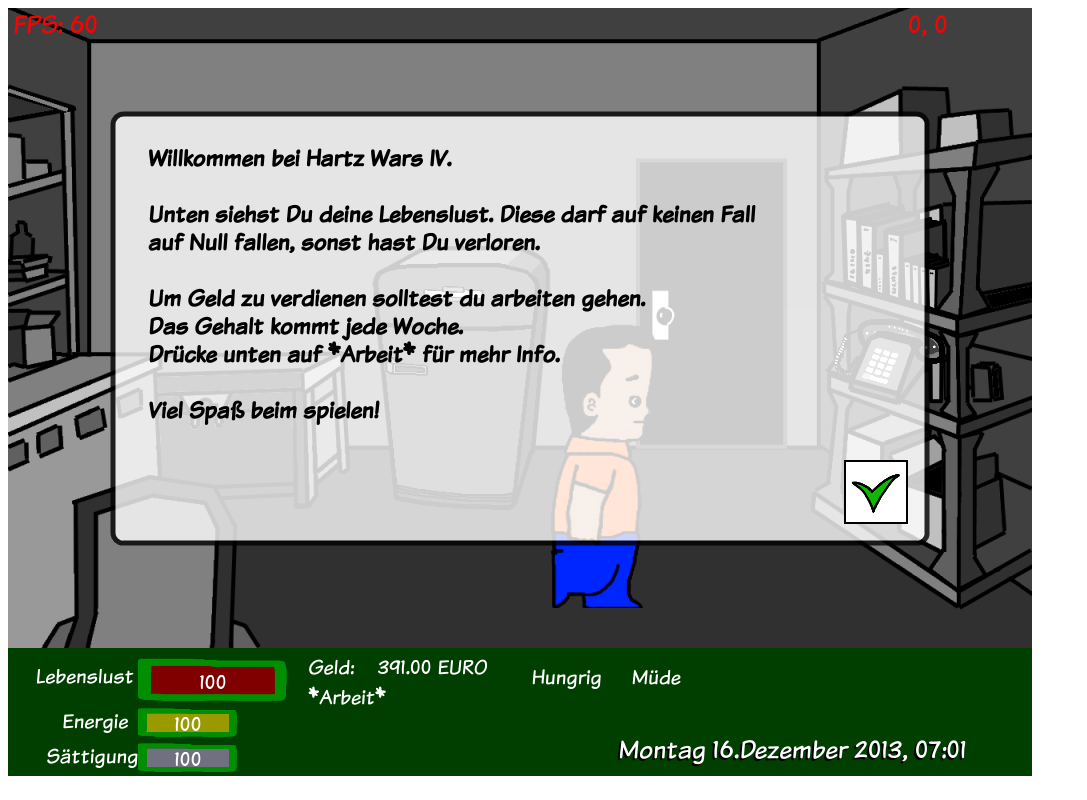
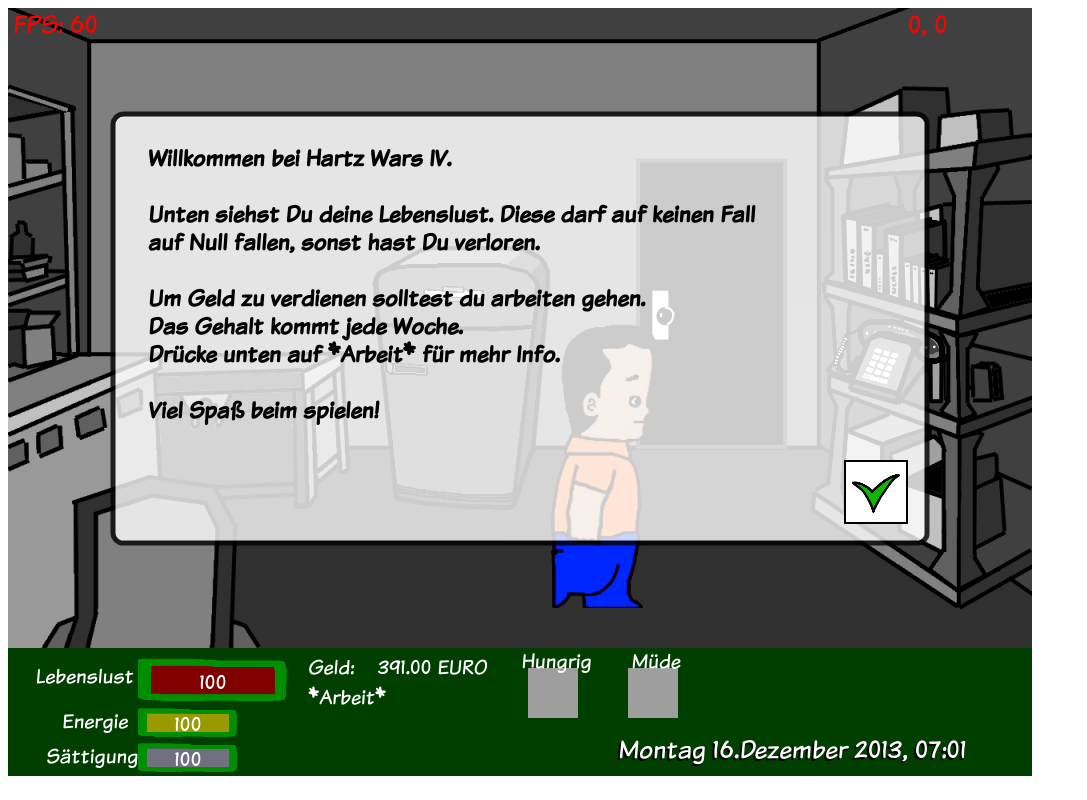
Before and after one commit to ReddogStone/hartz-wars-iv, a plain HTML site: page index.html in a window 1280 px wide. Shown: the whole page, without its empty margins (0-1087 px from the left). Drawn offline with Linux system fonts and the light colour scheme.

Commit message:
Implemented a rudimentary asset system
- Added an asset manager
- Texture manager now does callbacks for every image
- The perk now only stores a texture id
- Added totally not-fancy loading screen

```diff
--- /dev/null
+++ b/engine/assetmanager.js
@@ -0,0 +1,19 @@
+'use strict';
+
+function AssetManager() {
+};
+AssetManager.extends(Object, {
+	load: function(assets, progressCallback) {
+		var loadCount = 0;
+		assets.images.forEach(function(path) {
+			Engine.textureManager.loadImage(path, function() {
+				loadCount++;
+				progressCallback(loadCount);
+			});
+		});
+		for (var id in assets.textures) {
+			var description = assets.textures[id];
+			Engine.textureManager.create(id, description.image, description.sourceRect);
+		}
+	}
+});
--- a/engine/engine.js
+++ b/engine/engine.js
@@ -3,5 +3,6 @@
 var Engine = {
 	init: function() {
 		this.textureManager = new TextureManager();
+		this.assetManager = new AssetManager();
 	}
 };
--- a/engine/sprite.js
+++ b/engine/sprite.js
@@ -66,7 +66,11 @@ Sprite.extends(Node, {
 			}
 
 			sRect = sRect || new Rect(0, 0, width, height);
-			context.drawImage(texture, sRect.x, sRect.y, sRect.sx, sRect.sy, 0, 0, size.x, size.y);
+			try {
+				context.drawImage(texture, sRect.x, sRect.y, sRect.sx, sRect.sy, 0, 0, size.x, size.y);
+			} catch(e) {
+				throw e;
+			}
 		} else if (this.color) {
 			context.fillStyle = this.color.toString();
 			context.fillRect(0, 0, size.x, size.y);
--- a/engine/texturemanager.js
+++ b/engine/texturemanager.js
@@ -1,4 +1,30 @@
 'use strict';
+
+var callbackQueue = {
+	queue: [],
+	busy: false,
+	performCallback: function() {
+		console.log('Perform callback');
+		if (this.queue.length > 0) {
+			this.busy = true;
+			var callback = this.queue.shift();
+			callback();
+
+			var self = this;
+			window.setTimeout(function() {
+				self.performCallback();
+			}, 100);
+		} else {
+			this.busy = false;
+		}
+	},
+	addCallback: function(callback) {
+		this.queue.push(callback);
+		if (!this.busy) {
+			this.performCallback();
+		}
+	}
+};
 
 function Texture(image, sourceRect) {
 	var self = this;
@@ -55,32 +81,45 @@ TextureManager.extends(Object, {
 			this.onAllLoaded();
 		}
 	},
-	loadImage: function(path) {
+	loadImage: function(path, callback) {
 		var self = this;
 		var image = new Image();
 		image.onload = function() {
 			self._finishedLoading(path);
+			callback();
+		};
+		image.onError = function() {
+			delete self._images[path];
 		};
 		image.src = path;
 		this._images[path] = image;
 		return image;
 	},
 	getImage: function(path) {
+		if (!path) {
+			return null;
+		}
+
 		var image = this._images[path];
 		if (!image) {
 			image = this.loadImage(path);
 		}
 		return image;
 	},
-	createTexture: function(id, path, sourceRect) {
-		var texture = new Texture(this.getImage(path), sourceRect);
+	create: function(id, path, sourceRect) {
+		var image = this.getImage(path);
+		if (!image) {
+			return null;
+		}
+
+		var texture = new Texture(image, sourceRect);
 		this._textures[id] = texture;
 		return texture;
 	},
 	get: function(id) {
 		var texture = this._textures[id];
 		if (!texture) {
-			texture = this.createTexture(id, id);
+			texture = this.create(id, id);
 		}
 		return texture;
 	}
--- /dev/null
+++ b/game/assets.js
@@ -0,0 +1,87 @@
+'use strict';
+
+var ASSETS = {
+	images: [
+		'data/arrow_buttons.png',
+		'data/bar_bg.png',
+		'data/bar_door_highlight.png',
+		'data/beer_bottle.png',
+		'data/burger_menu.png',
+		'data/buttons.png',
+		'data/dialog_bg.png',
+		'data/doener.png',
+		'data/effect_message_bg.png',
+		'data/fridge.png',
+		'data/fridge_highlight.png',
+		'data/home_books.png',
+		'data/home_books_highlight.png',
+		'data/map.png',
+		'data/map_bg.png',
+		'data/map_selection.png',
+		'data/office_bg.png',
+		'data/office_door_highlight.png',
+		'data/phone.png',
+		'data/phone_highlight.png',
+		'data/progress.png',
+		'data/room_bg.png',
+		'data/room_chest_highlight.png',
+		'data/room_door_highlight.png',
+		'data/sausage.png',
+		'data/street_bar_door_highlight.png',
+		'data/street_bg.png',
+		'data/street_home_door_highlight.png',
+		'data/street_to_supermarket_highlight.png',
+		'data/supermarket_buy_bg.png',
+		'data/supermarket_door_highlight.png',
+		'data/supermarket_food.png',
+		'data/supermarket_inside_bg.png',
+		'data/supermarket_outside_bg.png',
+		'data/supermarket_to_street_highlight.png',
+		'data/walk_anim.png',
+		'data/walk_anim_gray.png',
+		'http://icons.iconarchive.com/icons/iconka/meow-2/256/cat-hungry-icon.png',
+		'http://icons.iconarchive.com/icons/flameia/aqua-smiles/128/I-am-tired-icon.png'
+	],
+	textures: {
+		'data/arrow_up': { image: 'data/arrow_buttons.png', sourceRect: {x: 0, y: 0, sx: 16, sy: 16} },
+		'data/arrow_down': { image: 'data/arrow_buttons.png', sourceRect: {x: 0, y: 16, sx: 16, sy: 16} },
+		'data/bar_bg': { image: 'data/bar_bg.png' },
+		'data/bar_door_highlight': { image: 'data/bar_door_highlight.png' },
+		'data/beer_bottle': { image: 'data/beer_bottle.png' },
+		'data/burger_menu': { image: 'data/burger_menu.png' },
+		'data/buttons': { image: 'data/buttons.png' },
+		'data/dialog_bg': { image: 'data/dialog_bg.png' },
+		'data/doener': { image: 'data/doener.png' },
+		'data/effect_message_bg': { image: 'data/effect_message_bg.png' },
+		'data/fridge': { image: 'data/fridge.png' },
+		'data/fridge_highlight': { image: 'data/fridge_highlight.png' },
+		'data/home_books': { image: 'data/home_books.png' },
+		'data/home_books_highlight': { image: 'data/home_books_highlight.png' },
+		'data/map': { image: 'data/map.png' },
+		'data/map_bg': { image: 'data/map_bg.png' },
+		'data/map_selection': { image: 'data/map_selection.png' },
+		'data/office_bg': { image: 'data/office_bg.png' },
+		'data/office_door_highlight': { image: 'data/office_door_highlight.png' },
+		'data/phone': { image: 'data/phone.png' },
+		'data/phone_highlight': { image: 'data/phone_highlight.png' },
+		'data/progress': { image: 'data/progress.png' },
+		'data/room_bg': { image: 'data/room_bg.png' },
+		'data/room_chest_highlight': { image: 'data/room_chest_highlight.png' },
+		'data/room_door_highlight': { image: 'data/room_door_highlight.png' },
+		'data/sausage': { image: 'data/sausage.png' },
+		'data/street_bar_door_highlight': { image: 'data/street_bar_door_highlight.png' },
+		'data/street_bg': { image: 'data/street_bg.png' },
+		'data/street_home_door_highlight': { image: 'data/street_home_door_highlight.png' },
+		'data/street_to_supermarket_highlight': { image: 'data/street_to_supermarket_highlight.png' },
+		'data/supermarket_buy_bg': { image: 'data/supermarket_buy_bg.png' },
+		'data/supermarket_door_highlight': { image: 'data/supermarket_door_highlight.png' },
+		'data/supermarket_food': { image: 'data/supermarket_food.png' },
+		'data/supermarket_inside_bg': { image: 'data/supermarket_inside_bg.png' },
+		'data/supermarket_outside_bg': { image: 'data/supermarket_outside_bg.png' },
+		'data/supermarket_to_street_highlight': { image: 'data/supermarket_to_street_highlight.png' },
+		'data/walk_anim': { image: 'data/walk_anim.png' },
+		'data/walk_anim_gray': { image: 'data/walk_anim_gray.png' },
+		'data/hungry': { image: 'http://icons.iconarchive.com/icons/iconka/meow-2/256/cat-hungry-icon.png' },
+		'data/tired': { image: 'http://icons.iconarchive.com/icons/flameia/aqua-smiles/128/I-am-tired-icon.png' }
+	}
+}
--- a/game/perk.js
+++ b/game/perk.js
@@ -1,17 +1,17 @@
 'use strict';
 
-function Perk(title, image, description) {
+function Perk(title, textureId, description) {
 	this._id = Perk.newId();
 	this._title = title;
-	this._image = image;
+	this._textureId = textureId;
 	this._description = description;
 }
 Perk.extends(Object, {
 	get title() {
 		return this._title;
 	},
-	get image() {
-		return this._image;
+	get textureId() {
+		return this._textureId;
 	},
 	get description() {
 		return this._description;
@@ -25,5 +25,5 @@ Perk.newId = function() {
 	return Perk._currentId++;
 };
 
-var HUNGRY_PERK = new Perk('Hungrig', '', 'Deine Lebenslust sinkt rapide');
-var TIRED_PERK = new Perk('Müde', '', 'Deine Lebenslust sinkt rapide');
+var HUNGRY_PERK = new Perk('Hungrig', 'data/hungry', 'Deine Lebenslust sinkt rapide');
+var TIRED_PERK = new Perk('Müde', 'data/tired', 'Deine Lebenslust sinkt rapide');
--- a/game/ui_scene.js
+++ b/game/ui_scene.js
@@ -150,7 +150,7 @@ var uiSceneTemplate = ( function() {
 	};
 })();
 
-var PERK_SIZE = 70;
+var PERK_SIZE = 50;
 
 function UIScene() {
 	var self = this;
@@ -168,7 +168,7 @@ UIScene.extends(Scene, {
 		var index = 0;
 		var left = 520;
 		var top = 20;
-		var border = 20;
+		var border = 50;
 
 		var perks = this.perks;
 		for (var perkId in perks) {
@@ -182,10 +182,14 @@ UIScene.extends(Scene, {
 	},
 	addPerk: function(perk) {
 		var perkElement = new Button(new Size(PERK_SIZE, PERK_SIZE));
+		var texture = Engine.textureManager.get(perk.textureId);
+		if (texture) {
+			perkElement.texture = Texture.clone(texture);
+		}
 		perkElement.label.text = perk.title;
 		perkElement.label.font = Fonts.inGameSmall;
 		perkElement.label.color = 'white';
-		perkElement.label.anchor = new Size(0.5, 0);
+		perkElement.label.anchor = new Size(0.5, 1);
 		perkElement.labelOffset = new Pos(0, -0.5 * PERK_SIZE);
 		perkElement.z = 1;
 		perkElement.addEffect(createFromTemplate({ type: 'ChangingLabelColor', active: 'white', hovered: {green: 1.0} }));
--- a/index.html
+++ b/index.html
@@ -27,10 +27,12 @@
 <script src="engine/label.js" type="text/javascript"></script>
 <script src="engine/layerdirector.js" type="text/javascript"></script>
 <script src="engine/texturemanager.js" type="text/javascript"></script>
+<script src="engine/assetmanager.js" type="text/javascript"></script>
 <script src="engine/engine.js" type="text/javascript"></script>
 
 <!-- game specific -->
 <script src="game/game_utils.js" type="text/javascript"></script>
+<script src="game/assets.js" type="text/javascript"></script>
 
 <script src="game/dialog.js" type="text/javascript"></script>
 <script src="game/player.js" type="text/javascript"></script>
@@ -94,8 +96,21 @@
 	var g_gameController;
 	var g_waitForLoad = true;
 
+	var g_loadingProgress = 0;
+
 	function animate(lastTime, canvas, context){
-		if (!g_waitForLoad) {
+		if (g_waitForLoad) {
+			// draw loading progress
+			context.fillStyle = "white";
+			context.fillRect(0, 0, canvas.width, canvas.height);
+
+			context.font = "20pt ComicFont";
+			context.fillStyle = "black";
+			context.strokeStyle = "black";
+			context.lineWidth = 1;
+			var progressText = "Hübsche Zahlen -> " + (100 * g_loadingProgress).toFixed(0) + '%';
+			context.fillText(progressText, 390, 360);
+		} else {
 			// update
 			var time = window.performance.now();
 			var timeDiff = (time - lastTime) * 0.001;
@@ -194,47 +209,15 @@
 		var context = g_canvas.getContext("2d");
 
 		Engine.init();
-		var textureManager = Engine.textureManager;
-		textureManager.loadImage('data/arrow_buttons.png');
-		textureManager.loadImage('data/bar_bg.png');
-		textureManager.loadImage('data/bar_door_highlight.png');
-		textureManager.loadImage('data/beer_bottle.png');
-		textureManager.loadImage('data/burger_menu.png');
-		textureManager.loadImage('data/buttons.png');
-		textureManager.loadImage('data/dialog_bg.png');
-		textureManager.loadImage('data/doener.png');
-		textureManager.loadImage('data/effect_message_bg.png');
-		textureManager.loadImage('data/fridge.png');
-		textureManager.loadImage('data/fridge_highlight.png');
-		textureManager.loadImage('data/home_books.png');
-		textureManager.loadImage('data/home_books_highlight.png');
-		textureManager.loadImage('data/map.png');
-		textureManager.loadImage('data/map_bg.png');
-		textureManager.loadImage('data/map_selection.png');
-		textureManager.loadImage('data/office_bg.png');
-		textureManager.loadImage('data/office_door_highlight.png');
-		textureManager.loadImage('data/phone.png');
-		textureManager.loadImage('data/phone_highlight.png');
-		textureManager.loadImage('data/progress.png');
-		textureManager.loadImage('data/room_bg.png');
-		textureManager.loadImage('data/room_chest_highlight.png');
-		textureManager.loadImage('data/room_door_highlight.png');
-		textureManager.loadImage('data/sausage.png');
-		textureManager.loadImage('data/street_bar_door_highlight.png');
-		textureManager.loadImage('data/street_bg.png');
-		textureManager.loadImage('data/street_home_door_highlight.png');
-		textureManager.loadImage('data/street_to_supermarket_highlight.png');
-		textureManager.loadImage('data/supermarket_buy_bg.png');
-		textureManager.loadImage('data/supermarket_door_highlight.png');
-		textureManager.loadImage('data/supermarket_food.png');
-		textureManager.loadImage('data/supermarket_inside_bg.png');
-		textureManager.loadImage('data/supermarket_outside_bg.png');
-		textureManager.loadImage('data/supermarket_to_street_highlight.png');
-		textureManager.loadImage('data/walk_anim.png');
-		textureManager.loadImage('data/walk_anim_gray.png');
-		textureManager.onAllLoaded = function() {
-			g_waitForLoad = false;
-		}
+		var assetManager = Engine.assetManager;
+
+		var total = ASSETS.images.length;
+		assetManager.load(ASSETS, function(progress) {
+			g_loadingProgress = (progress + 1) / total;
+			if (progress >= total) {
+				g_waitForLoad = false;
+			}
+		});
 
 		g_gameController = new GameController();
 		g_gameController.initMainGame(g_canvas);
```
